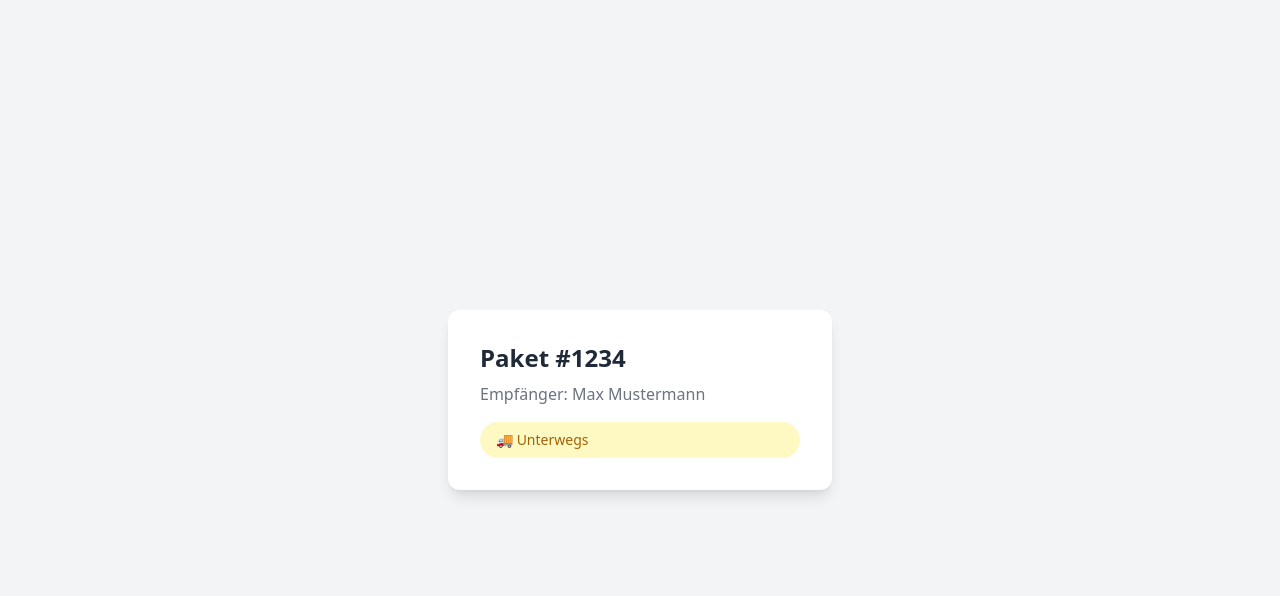
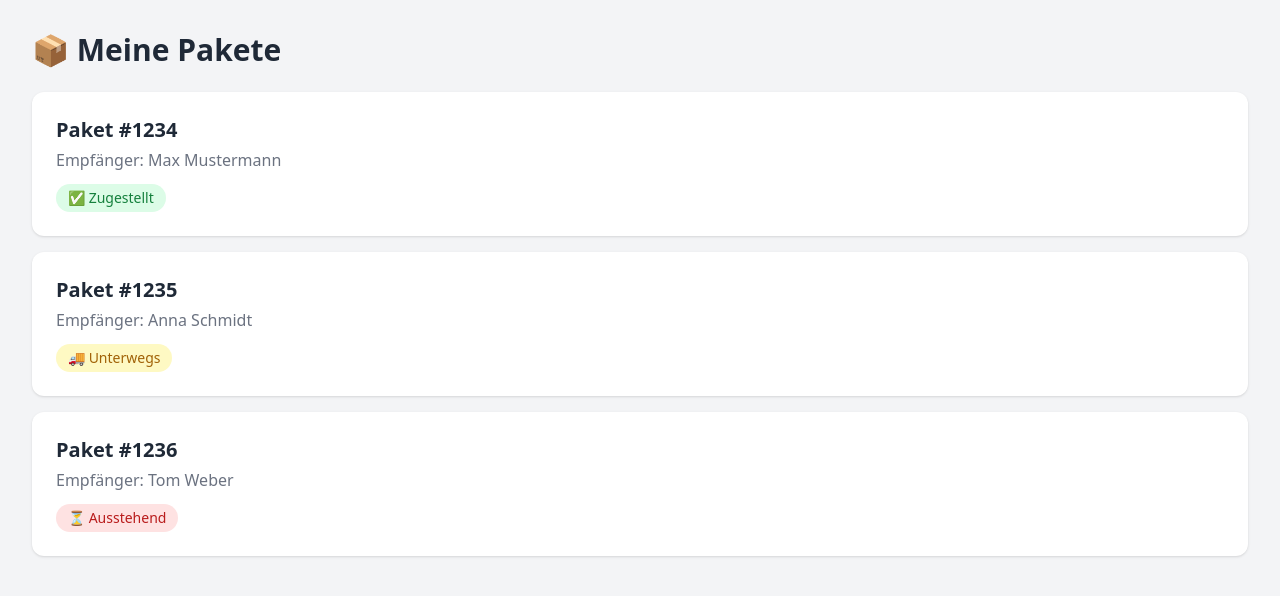
Before and after one commit to Tufo33/meine-erste-app, a Next.js app: page / in a window 1280 px wide. Shown: the top 596 px of the page. Built offline with nearby package versions, Linux system fonts and the light colour scheme.

Commit message:
feat: Paketliste mit dynamischen Status-Farben

```diff
--- a/app/page.js
+++ b/app/page.js
@@ -1,18 +1,43 @@
 "use client";
+
+const pakete = [
+  { id: "1234", empfaenger: "Max Mustermann", status: "Zugestellt" },
+  { id: "1235", empfaenger: "Anna Schmidt", status: "Unterwegs" },
+  { id: "1236", empfaenger: "Tom Weber", status: "Ausstehend" },
+];
+
+const statusFarbe = {
+  Zugestellt: "bg-green-100 text-green-700",
+  Unterwegs: "bg-yellow-100 text-yellow-700",
+  Ausstehend: "bg-red-100 text-red-700",
+};
+
+const statusEmoji = {
+  Zugestellt: "✅",
+  Unterwegs: "🚚",
+  Ausstehend: "⏳",
+};
 
 export default function Home() {
   return (
-    <div className="min-h-screen bg-gray-100 flex items-center justify-center">
-      <div className="bg-white rounded-xl shadow-lg p-8 max-w-sm w-full">
-        <h2 className="text-2xl font-bold text-gray-800 mb-2">
-          Paket #1234
-        </h2>
-        <p className="text-gray-500 mb-4">
-          Empfänger: Max Mustermann
-        </p>
-        <div className="bg-yellow-100 text-yellow-700 px-4 py-2 rounded-full text-sm font-medium">
-        🚚 Unterwegs
-        </div>
+    <div className="min-h-screen bg-gray-100 p-8">
+      <h1 className="text-3xl font-bold text-gray-800 mb-6">
+        📦 Meine Pakete
+      </h1>
+      <div className="flex flex-col gap-4">
+        {pakete.map((paket) => (
+          <div key={paket.id} className="bg-white rounded-xl shadow p-6">
+            <h2 className="text-xl font-bold text-gray-800">
+              Paket #{paket.id}
+            </h2>
+            <p className="text-gray-500 mt-1">
+              Empfänger: {paket.empfaenger}
+            </p>
+            <span className={`mt-3 inline-block px-3 py-1 rounded-full text-sm font-medium ${statusFarbe[paket.status]}`}>
+              {statusEmoji[paket.status]} {paket.status}
+            </span>
+          </div>
+        ))}
       </div>
     </div>
   )
```
